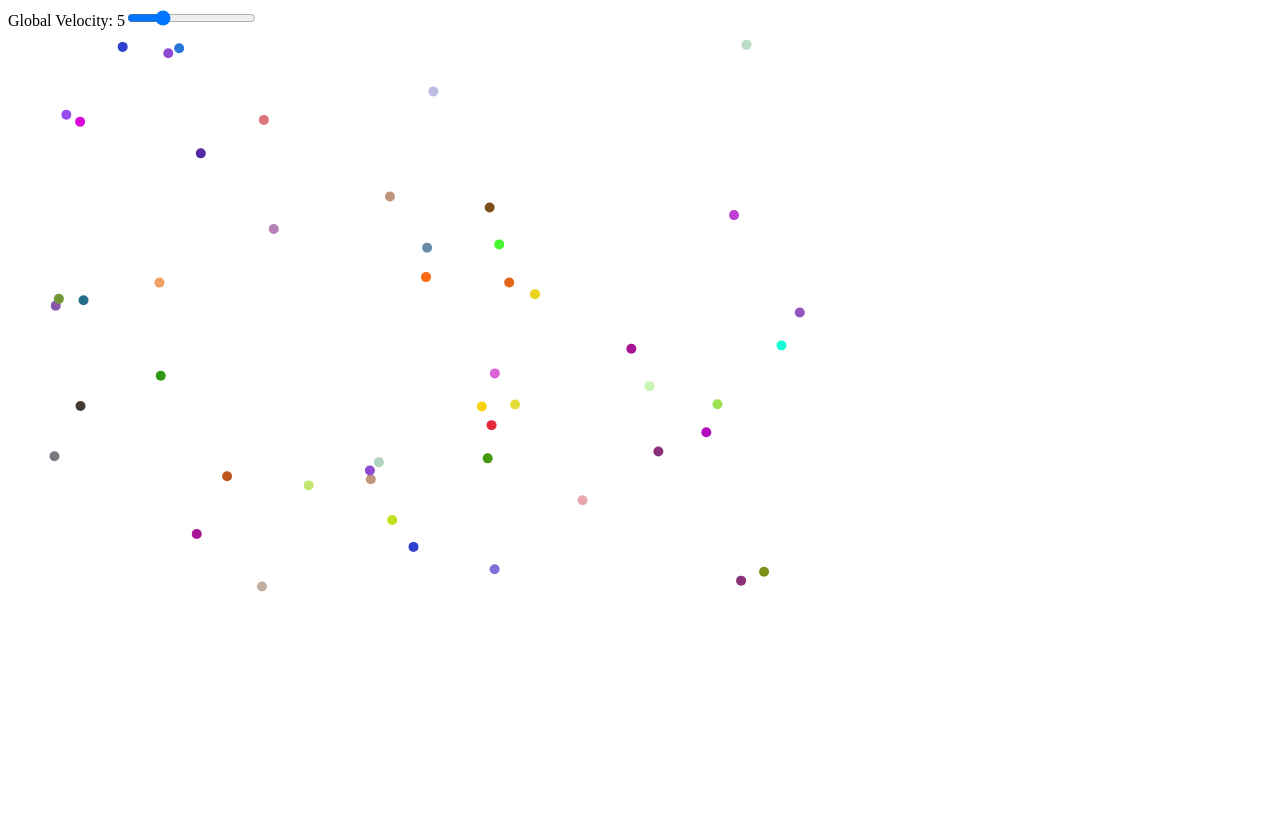
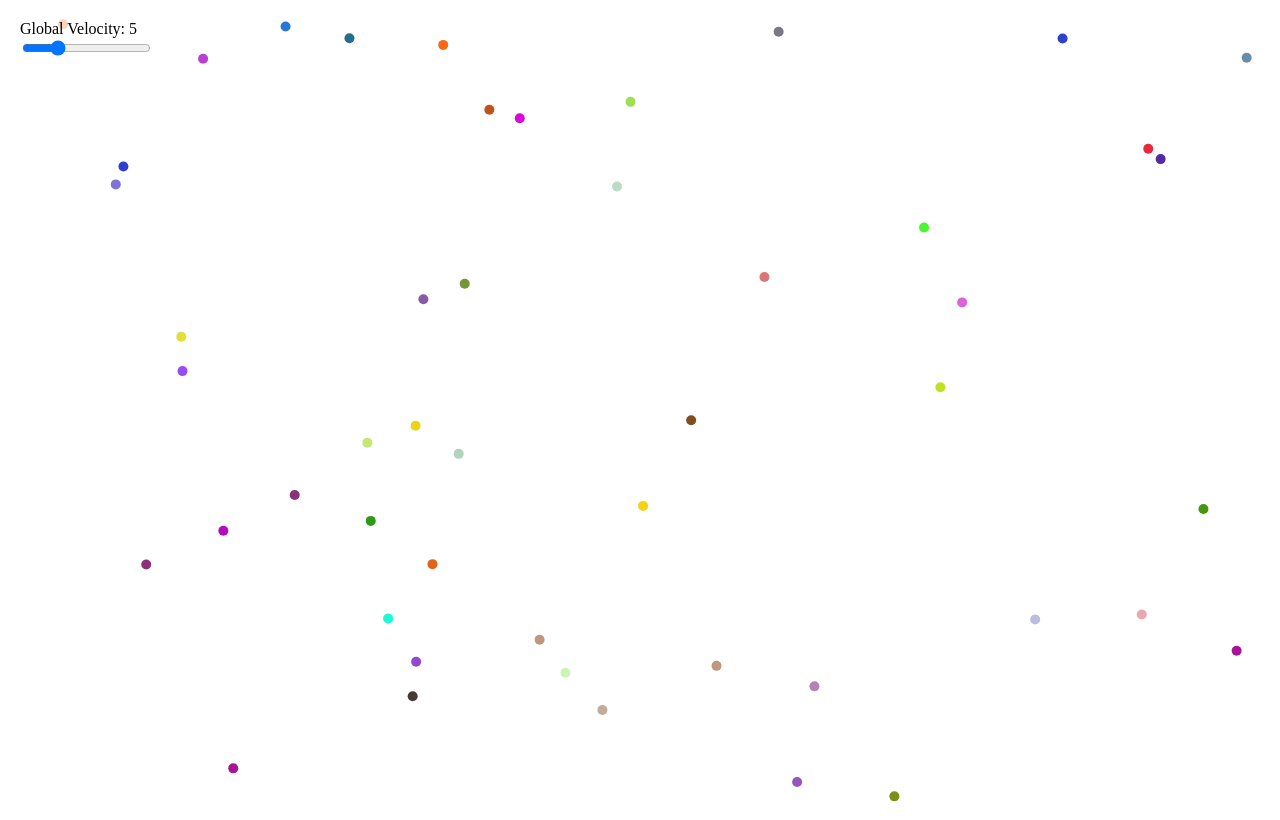
Before and after one commit to uvmain/jsboids, a Nuxt app: page / in a window 1280 px wide. Built offline with nearby package versions, Linux system fonts and the light colour scheme.

Commit message:
use full window size, controls are now overlay

```diff
--- a/components/Boids.vue
+++ b/components/Boids.vue
@@ -1,17 +1,19 @@
 <template>
   <div>
-    <div>
-      <label for="velocityInput">Global Velocity: {{ globalVelocity }}</label>
+    <canvas ref="boidsCanvas"></canvas>
+    <div class="controls">
+      <div>
+        <label :for="velocityInputRef">Global Velocity: {{ globalVelocity }}</label>
+      </div>
       <input
         type="range"
         min="0.1"
         max="20"
-        id="velocityInput"
+        :id="velocityInputRef"
         v-model="globalVelocity"
         @input="updateVelocity"
       />
     </div>
-    <canvas ref="boidsCanvas" width="800" height="600"></canvas>
   </div>
 </template>
 
@@ -22,7 +24,8 @@ export default {
       canvas: null,
       ctx: null,
       boids: [],
-      globalVelocity: 5
+      globalVelocity: 5.0,
+      velocityInputRef: 'velocityInput',
     };
   },
   mounted() {
@@ -30,20 +33,32 @@ export default {
     this.canvas = this.$refs.boidsCanvas;
     this.ctx = this.canvas.getContext('2d');
 
+    // Set canvas size to match the document's client width
+    this.canvas.width = document.documentElement.clientWidth;
+    this.canvas.height = document.documentElement.clientHeight;
+
     // Create a group of boids
     for (let i = 0; i < 50; i++) {
       const x = Math.random() * this.canvas.width;
       const y = Math.random() * this.canvas.height;
       const dx = Math.random() * 2 - 1;
       const dy = Math.random() * 2 - 1;
-      const c = `#${Math.floor(Math.random()*16777215).toString(16)}`
+      const c = `#${Math.floor(Math.random() * 16777215).toString(16)}`;
       this.boids.push({ x, y, dx, dy, c });
     }
 
     // Start the animation loop
     this.animate();
+
+    // Listen for window resize events and update canvas size accordingly
+    window.addEventListener('resize', this.handleResize);
   },
   methods: {
+    handleResize() {
+      // Update canvas size to match the document's client size
+      this.canvas.width = document.documentElement.clientWidth;
+      this.canvas.height = document.documentElement.clientHeight;
+    },
     updateBoid(boid) {
       // Update position based on velocity
       boid.x += boid.dx * this.globalVelocity;
@@ -67,11 +82,13 @@ export default {
     },
     animate() {
       this.ctx.clearRect(0, 0, this.canvas.width, this.canvas.height);
+
       // Update and draw each boid
       for (const boid of this.boids) {
         this.updateBoid(boid);
         this.drawBoid(boid);
       }
+
       requestAnimationFrame(this.animate);
     },
     updateVelocity() {
@@ -80,10 +97,23 @@ export default {
       if (!isNaN(parsedValue)) {
         this.globalVelocity = parsedValue;
       }
-      else {
-        this.globalVelocity = 1.0;
-      }
     },
+  },
+  beforeDestroy() {
+    // Remove the resize event listener when the component is destroyed
+    window.removeEventListener('resize', this.handleResize);
   },
 };
 </script>
+
+<style>
+.controls {
+  position: absolute;
+  top: 10px;
+  left: 10px;
+  z-index: 1;
+  background-color: rgba(255, 255, 255, 0.555);
+  padding: 10px;
+}
+
+</style>
--- a/package.json
+++ b/package.json
@@ -4,7 +4,7 @@
   "type": "module",
   "scripts": {
     "build": "nuxt build",
-    "dev": "nuxt dev --open",
+    "dev": "nuxt dev",
     "generate": "nuxt generate",
     "preview": "nuxt preview",
     "postinstall": "nuxt prepare"
```
